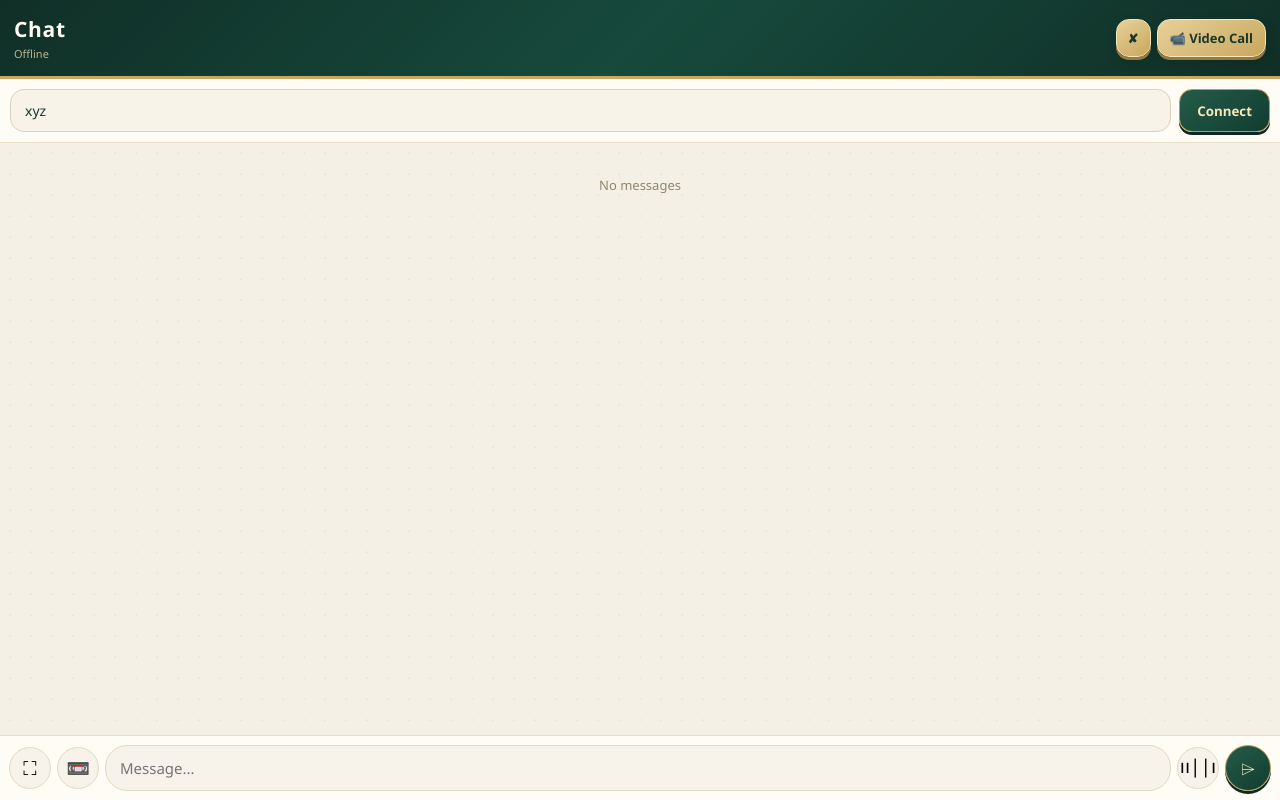
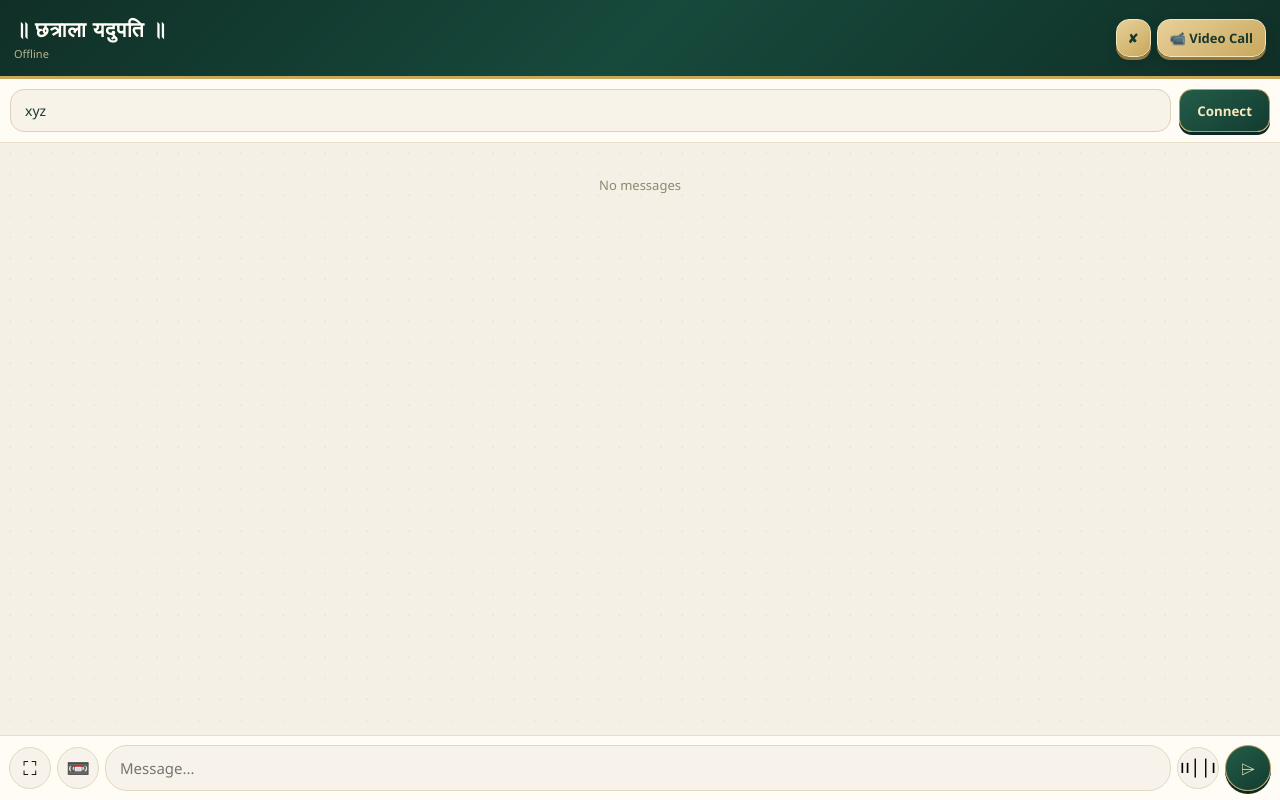
Before and after one commit to g078/Chat, a plain HTML site: page index.html in a window 1280 px wide. Drawn offline with Linux system fonts and the light colour scheme.

Commit message:
Update index.html

```diff
--- a/index.html
+++ b/index.html
@@ -58,7 +58,7 @@
 <body>
 
 <div class="header">
-  <div><b>Chat</b><small id="statusText">Offline</small></div>
+  <div><b>॥ छत्राला यदुपति ॥</b><small id="statusText">Offline</small></div>
   <div style="display:flex;gap:6px;">
     <button onclick="toggleSelectMode()">✘</button>
     <button onclick="startCall()">📹 Video Call</button>
```
